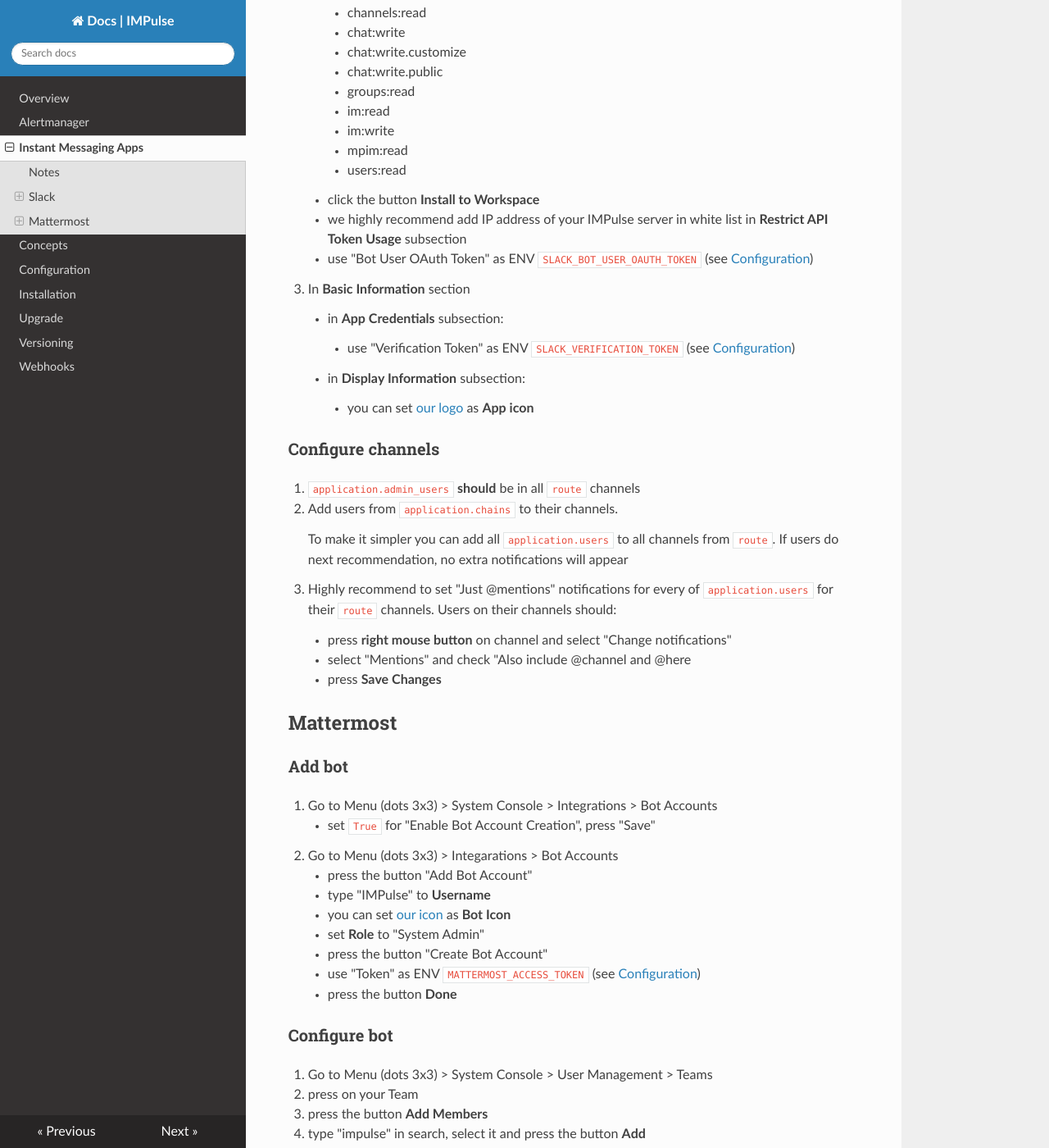
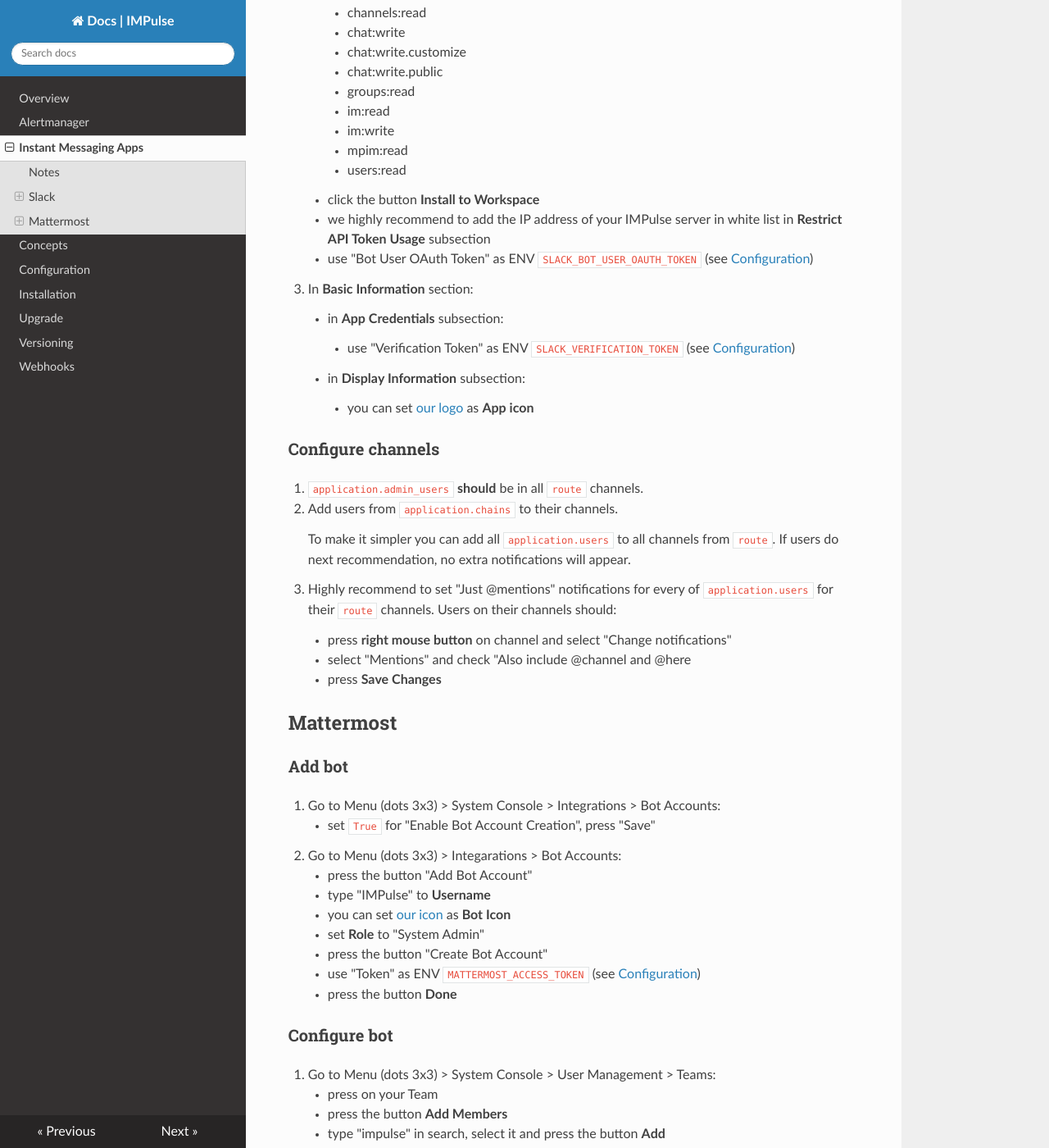
Before and after one commit to DiTsi/impulse-docs, an MkDocs documentation site: the page built from docs/apps.md, in a window 1280 px wide and 1400 px high, scrolled down 957 px. Shown: the whole window at 82% size. Built offline with MkDocs 1.6.1, drawn with Linux system fonts in a browser that asks for light colours; nearby versions of some CDN libraries; some of the changed text lies outside the part shown.

Commit message:
refactor Apps

```diff
--- a/docs/apps.md
+++ b/docs/apps.md
@@ -1,6 +1,6 @@
 # Instant Messaging Apps
 
-We have integrations with Slack and Mattermost
+We have integrations with Slack and Mattermost.
 
 ## Notes
 
@@ -10,13 +10,13 @@ Now only public channels are supported.
 
 ### Add bot
 
-1. Go to [Slack Apps](https://api.slack.com/apps) and click button **Create New App**
-2. Select **From scratch**
-3. Set **App Name** to "IMPulse" and select your workspace
+1. Go to [Slack Apps](https://api.slack.com/apps) and click button **Create New App**.
+2. Select **From scratch**.
+3. Set **App Name** to "IMPulse" and select your workspace.
 
 ### Configure bot
 
-1. In **Interactivity & Shortcuts** section
+1. In **Interactivity & Shortcuts** section:
     - enable "Interactivity"
     - add **Request URL** in format `https://<your_domain>/app`
     - add shortcuts **Chain** and **Status**:
@@ -28,7 +28,7 @@ Now only public channels are supported.
         - select "Global", press the button **Next**
         - set **Name** to "Status", **Callback ID** to "status" and **Short Description** to "."
         - press the button **Create**
-2. In **OAuth & Permissions** section
+2. In **OAuth & Permissions** section:
     - in **Scopes** subsection add these "Bot Token Scopes":
         - channels:read
         - chat:write
@@ -40,9 +40,9 @@ Now only public channels are supported.
         - mpim:read
         - users:read
     - click the button **Install to Workspace**
-    - we highly recommend add IP address of your IMPulse server in white list in **Restrict API Token Usage** subsection
+    - we highly recommend to add the IP address of your IMPulse server in white list in **Restrict API Token Usage** subsection
     - use "Bot User OAuth Token" as ENV `SLACK_BOT_USER_OAUTH_TOKEN` (see [Configuration](configuration.md))
-3. In **Basic Information** section
+3. In **Basic Information** section:
     - in **App Credentials** subsection:
         - use "Verification Token" as ENV `SLACK_VERIFICATION_TOKEN` (see [Configuration](configuration.md))
     - in **Display Information** subsection:
@@ -50,10 +50,10 @@ Now only public channels are supported.
 
 ### Configure channels
 
-1. `application.admin_users` **should** be in all `route` channels
+1. `application.admin_users` **should** be in all `route` channels.
 2. Add users from `application.chains` to their channels.
 
-    To make it simpler you can add all `application.users` to all channels from `route`. If users do next recommendation, no extra notifications will appear
+    To make it simpler you can add all `application.users` to all channels from `route`. If users do next recommendation, no extra notifications will appear.
 
 3. Highly recommend to set "Just @mentions" notifications for every of `application.users` for their `route` channels. Users on their channels should:
     - press **right mouse button** on channel and select "Change notifications"
@@ -64,9 +64,9 @@ Now only public channels are supported.
 
 ### Add bot
 
-1. Go to Menu (dots 3x3) > System Console > Integrations > Bot Accounts
+1. Go to Menu (dots 3x3) > System Console > Integrations > Bot Accounts:
     - set `True` for "Enable Bot Account Creation", press "Save"
-2. Go to Menu (dots 3x3) > Integarations > Bot Accounts
+2. Go to Menu (dots 3x3) > Integarations > Bot Accounts:
     - press the button "Add Bot Account"
     - type "IMPulse" to **Username**
     - you can set [our icon](media/logo.png) as **Bot Icon**
@@ -77,11 +77,11 @@ Now only public channels are supported.
 
 ### Configure bot
 
-1. Go to Menu (dots 3x3) > System Console > User Management > Teams
-- press on your Team
-- press the button **Add Members**
-- type "impulse" in search, select it and press the button **Add**
-- press the button **Save**
+1. Go to Menu (dots 3x3) > System Console > User Management > Teams:
+    - press on your Team
+    - press the button **Add Members**
+    - type "impulse" in search, select it and press the button **Add**
+    - press the button **Save**
 
 ### Configure channels
 
```
